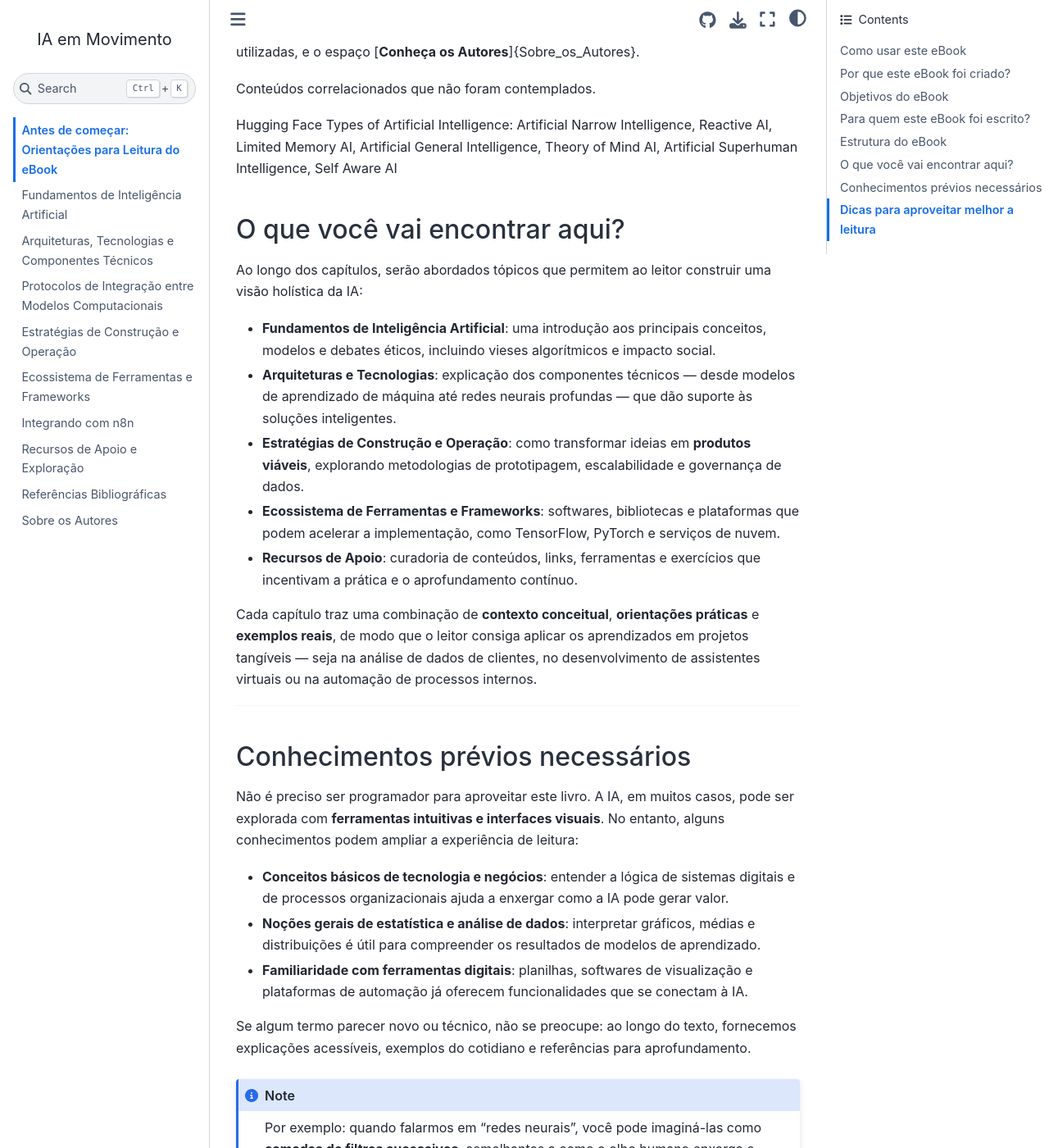
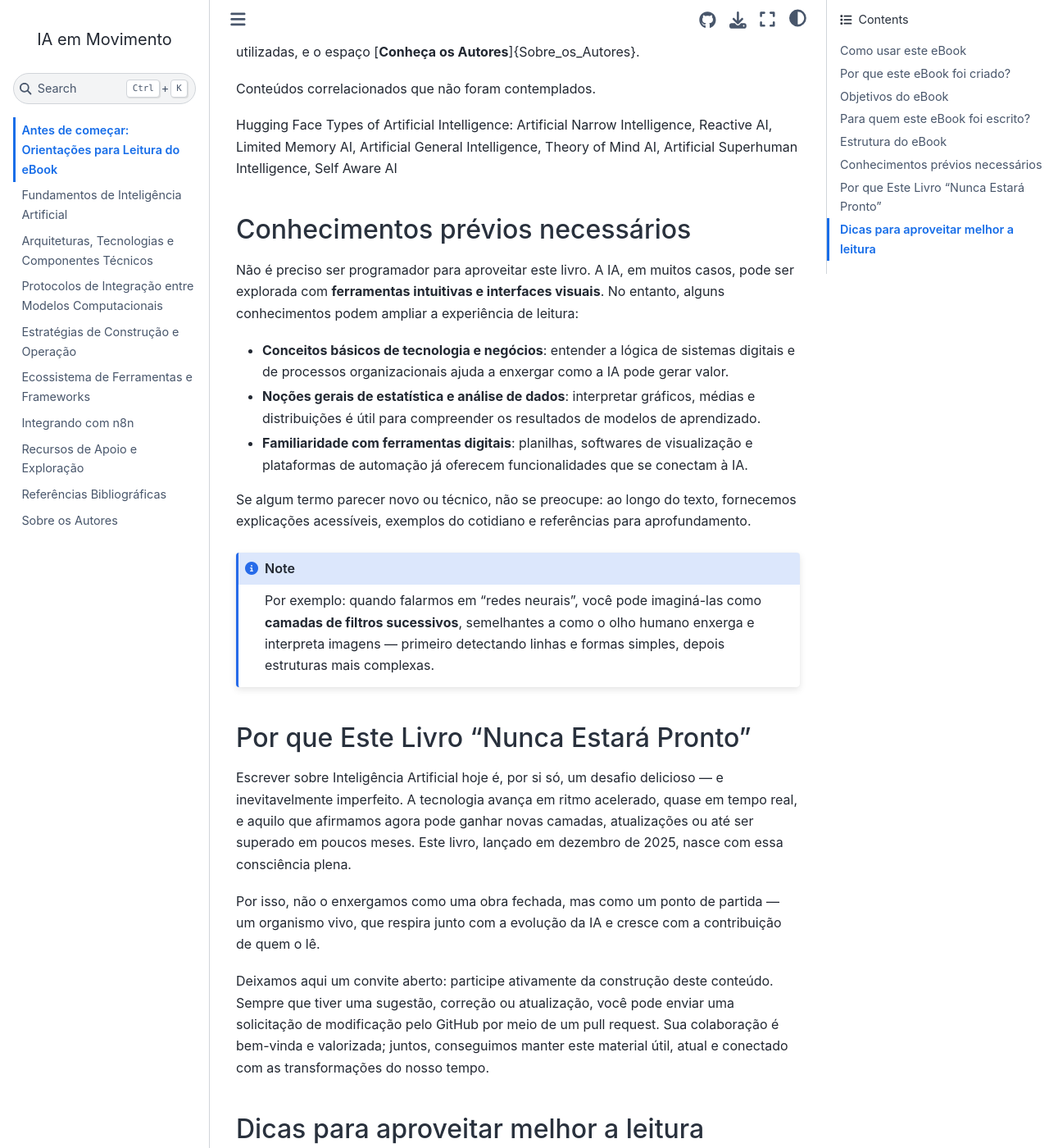
Before and after one commit to unb-lamfo-negocios-ai/LivroIAemMovimento, a Jupyter Book: the page built from capitulos/capComoUsarEsteEbook.md, in a window 1280 px wide and 1400 px high, scrolled down 3088 px. Shown: the whole window at 82% size. Built offline with Jupyter Book 1.0.4 settings and Sphinx 7.4.7 and the Sphinx Book theme 1.1.4, drawn with Linux system fonts in a browser that asks for light colours; cross-references to code outside the pages are shown as plain code.

Commit message:
Update capComoUsarEsteEbook.md

```diff
--- a/capitulos/capComoUsarEsteEbook.md
+++ b/capitulos/capComoUsarEsteEbook.md
@@ -77,20 +77,6 @@ Conteúdos correlacionados que não foram contemplados.
 Hugging Face
 Types of Artificial Intelligence: Artificial Narrow Intelligence, Reactive AI, Limited Memory AI, Artificial General Intelligence, Theory of Mind AI, Artificial Superhuman Intelligence, Self Aware AI
 
-## O que você vai encontrar aqui?
-
-Ao longo dos capítulos, serão abordados tópicos que permitem ao leitor construir uma visão holística da IA:
-
-- **Fundamentos de Inteligência Artificial**: uma introdução aos principais conceitos, modelos e debates éticos, incluindo vieses algorítmicos e impacto social.
-- **Arquiteturas e Tecnologias**: explicação dos componentes técnicos — desde modelos de aprendizado de máquina até redes neurais profundas — que dão suporte às soluções inteligentes.
-- **Estratégias de Construção e Operação**: como transformar ideias em **produtos viáveis**, explorando metodologias de prototipagem, escalabilidade e governança de dados.
-- **Ecossistema de Ferramentas e Frameworks**: softwares, bibliotecas e plataformas que podem acelerar a implementação, como TensorFlow, PyTorch e serviços de nuvem.
-- **Recursos de Apoio**: curadoria de conteúdos, links, ferramentas e exercícios que incentivam a prática e o aprofundamento contínuo.
-
-Cada capítulo traz uma combinação de **contexto conceitual**, **orientações práticas** e **exemplos reais**, de modo que o leitor consiga aplicar os aprendizados em projetos tangíveis — seja na análise de dados de clientes, no desenvolvimento de assistentes virtuais ou na automação de processos internos.
-
----
-
 ## Conhecimentos prévios necessários
 
 Não é preciso ser programador para aproveitar este livro. A IA, em muitos casos, pode ser explorada com **ferramentas intuitivas e interfaces visuais**. No entanto, alguns conhecimentos podem ampliar a experiência de leitura:
@@ -105,7 +91,15 @@ Se algum termo parecer novo ou técnico, não se preocupe: ao longo do texto, fo
 Por exemplo: quando falarmos em “redes neurais”, você pode imaginá-las como **camadas de filtros sucessivos**, semelhantes a como o olho humano enxerga e interpreta imagens — primeiro detectando linhas e formas simples, depois estruturas mais complexas.
 :::
 
----
+## Por que Este Livro “Nunca Estará Pronto”
+
+Escrever sobre Inteligência Artificial hoje é, por si só, um desafio delicioso — e inevitavelmente imperfeito. A tecnologia avança em ritmo acelerado, quase em tempo real, e aquilo que afirmamos agora pode ganhar novas camadas, atualizações ou até ser superado em poucos meses. Este livro, lançado em dezembro de 2025, nasce com essa consciência plena.
+
+Por isso, não o enxergamos como uma obra fechada, mas como um ponto de partida — um organismo vivo, que respira junto com a evolução da IA e cresce com a contribuição de quem o lê.
+
+Deixamos aqui um convite aberto: participe ativamente da construção deste conteúdo. Sempre que tiver uma sugestão, correção ou atualização, você pode enviar uma solicitação de modificação pelo GitHub por meio de um pull request. Sua colaboração é bem-vinda e valorizada; juntos, conseguimos manter este material útil, atual e conectado com as transformações do nosso tempo.
+
+
 
 ## Dicas para aproveitar melhor a leitura
 
```
